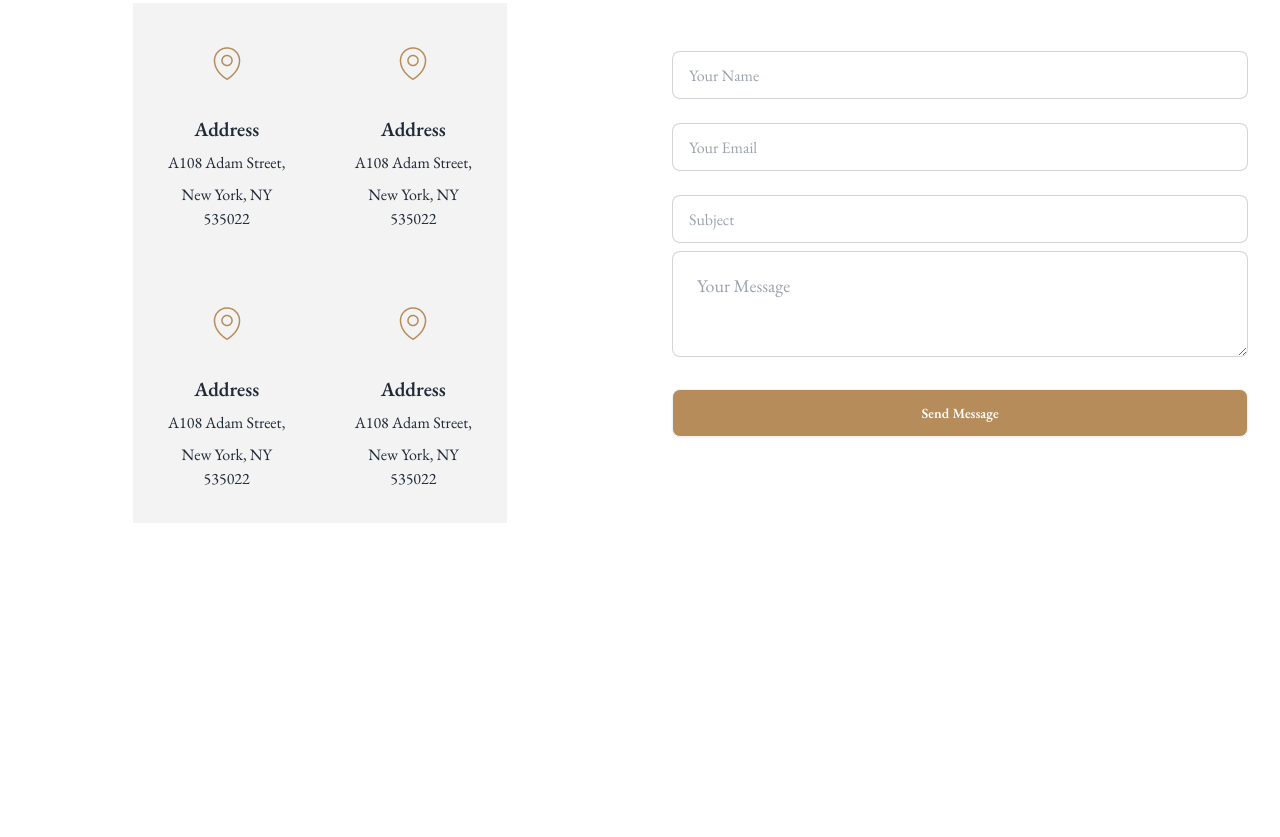
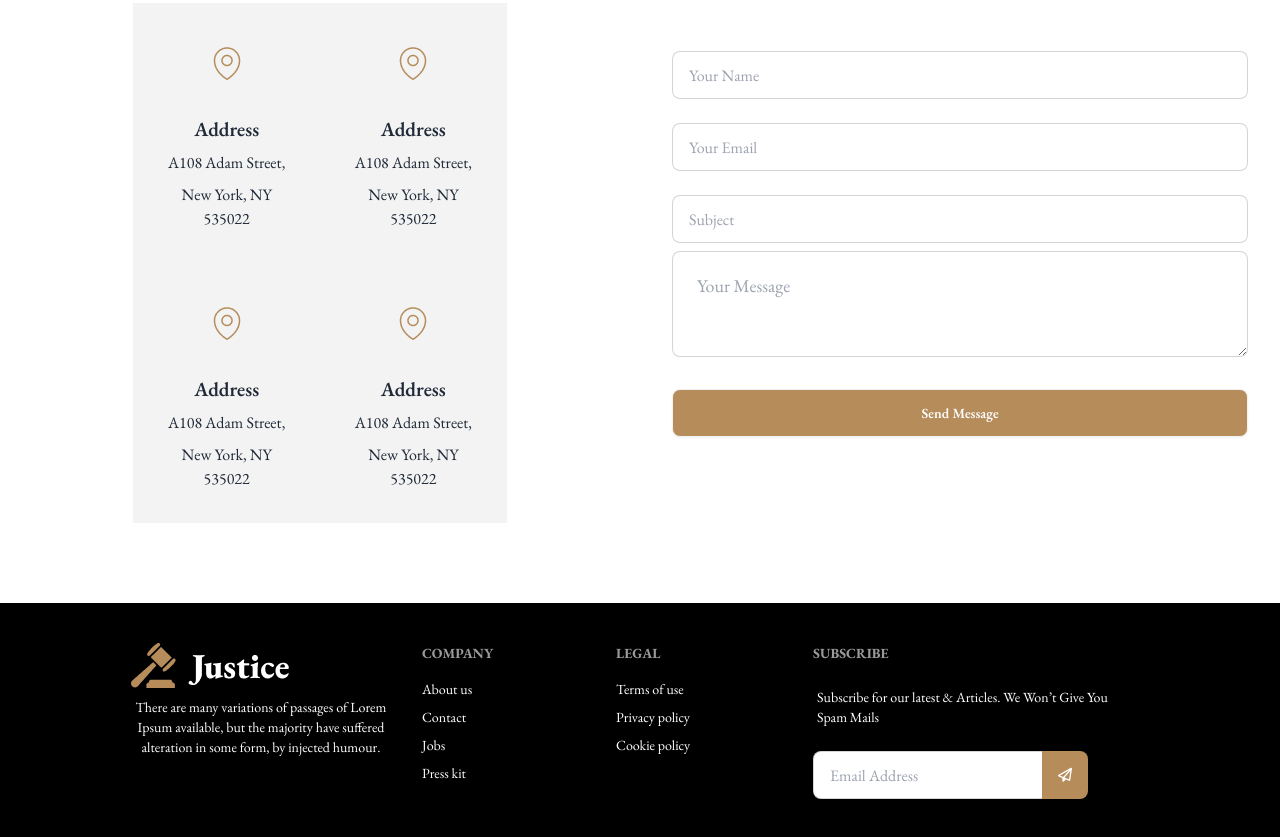
Before and after one commit to fahimbrew/legal-solution-website, a plain HTML site: page index.html in a window 1280 px wide. Shown: the part 3248-4085 px from the top of the page. Before the commit the page ends 3851 px from the top, so only its background shows below. Drawn offline with nearby package versions, Linux system fonts and the light colour scheme.

Commit message:
footer section has been finalized

```diff
--- a/index.html
+++ b/index.html
@@ -578,10 +578,43 @@
 
     </main>
 
-    <footer>
+    <footer class="footer bg-black text-white text-base-content p-10">
+        <nav class="lg:w-1/2 mx-auto text-center">
 
-
-
+            <a class="link link-hover"><img class="" src="images/logo.png" alt=""></a>
+            <p class="w-[259px] mx-auto">There are many variations of passages of Lorem Ipsum available, but the
+                majority
+                have suffered alteration
+                in some form, by injected humour.</p>
+        </nav>
+        <nav>
+            <h6 class="footer-title">Company</h6>
+            <a class="link link-hover">About us</a>
+            <a class="link link-hover">Contact</a>
+            <a class="link link-hover">Jobs</a>
+            <a class="link link-hover">Press kit</a>
+        </nav>
+        <nav>
+            <h6 class="footer-title">Legal</h6>
+            <a class="link link-hover">Terms of use</a>
+            <a class="link link-hover">Privacy policy</a>
+            <a class="link link-hover">Cookie policy</a>
+        </nav>
+        <form>
+            <h6 class="footer-title">Subscribe</h6>
+            <fieldset class="form-control w-80">
+                <label class="label">
+                    <span class="label-text text-white mb-4">Subscribe for our latest & Articles. We Won’t Give You
+                        Spam
+                        Mails</span>
+                </label>
+                <div class="join">
+                    <input type="email" placeholder="Email Address" class="input input-bordered join-item" />
+                    <button class="btn bg-primary join-item border-none"><i
+                            class="fa-regular fa-paper-plane text-white"></i></button>
+                </div>
+            </fieldset>
+        </form>
     </footer>
 
 </body>
```
